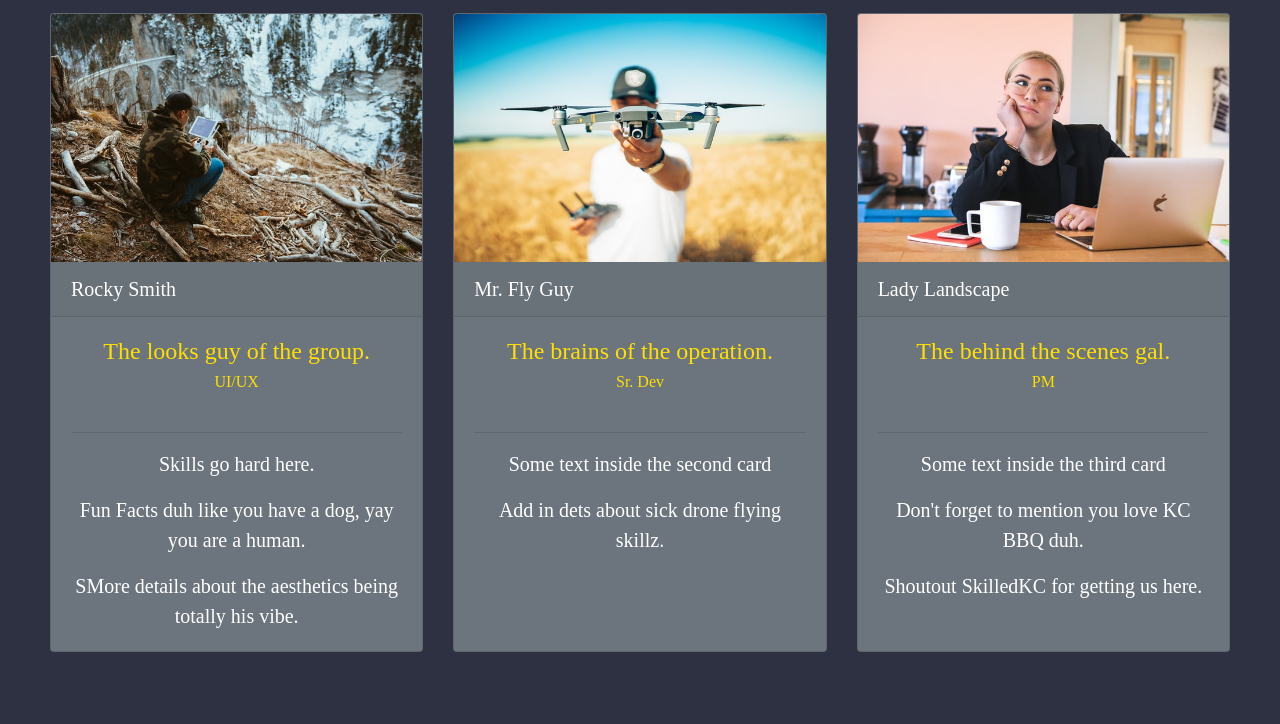
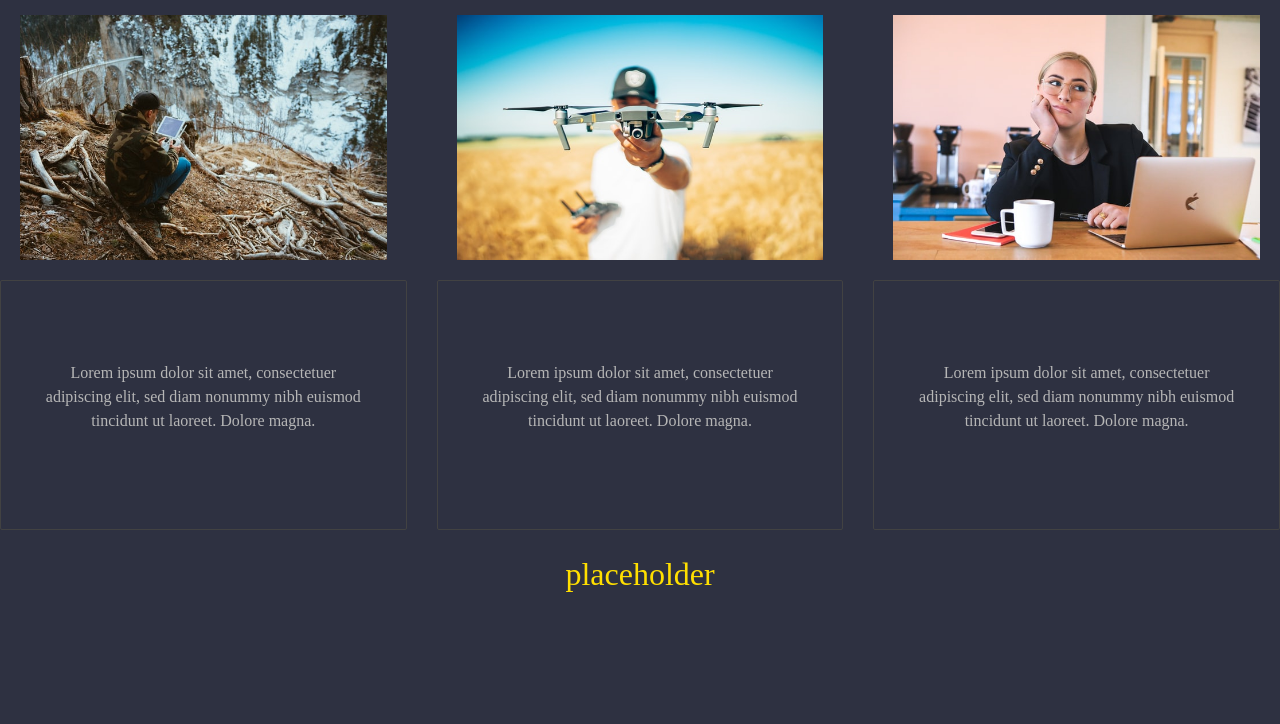
Before and after one commit to kimbrow-slice/HigherAltitude, a plain HTML site: page about_us.html in a window 1280 px wide. Shown: the part 278-1002 px from the top of the page. After the commit the page ends 921 px from the top, so only its background shows below. Drawn offline with nearby package versions, Linux system fonts and the light colour scheme; a web font is replaced by a local one.

Commit message:
Updated About Us

```diff
--- a/about_us.css
+++ b/about_us.css
@@ -11,18 +11,33 @@ h6 {
     font-family: Offside;
 }
 
-.card-title {
-    color:  #FFDF00;
-}
-
-.card-text {
+p {
+    color: #b6b6b6;
     font-family: Offside;
 }
 
-#about {
+.title {
     color: #FFDF00;
-    font-size: 20px;
-    padding: 50px 50px 50px 50px;
+    text-align: center;
     font-family: Offside;
+}
 
+img{
+max-width: 100%;
+padding: 20px 20px 20px 20px;
 }
+
+.blog-wrapper {
+    border: 1px solid rgb(66, 66, 66);
+    border-radius: 2px;
+    text-align: center;
+    padding: 80px 40px 80px 40px;
+    -webkit-transition: all 0.6s ease-in;
+    transition: all 0.6s ease-in;
+    font-family: Offside;
+}
+
+.blog-wrapper:hover {
+    border-color: #FFDF00;
+    text-decoration: none;
+}
--- a/about_us.html
+++ b/about_us.html
@@ -29,55 +29,44 @@
         <img src="#" alt="Drone Hero Video Here">
 
         <!-- About Us -->
-        <section id="about" class="">
+        <section id="about">
             <div class="container">
                 <div class="title">
                         <h1>About the Crew</h1>
                         <p class="title">Dronies here trying to create a landing page for KC flyers.</p>
                     </div>
             </div>
-            <div class="card-deck">
-                <!-- CARD 1 -->
-                <div class="card bg-secondary text-white">
-                    <img class="card-img-top" src="images/team1.jpg" alt="Card image" style="width:100%">
-                    <div class="card-header">Rocky Smith</div>
-                    <div class="card-body text-center">
-                        <h4 class="card-title">The looks guy of the group.</h4>
-                        <h6 class="card-subtitle">UI/UX</h6>
-                        <hr>
-                        <p class="card-text">Skills go hard here. </p>
-                    <p class="card-text">Fun Facts duh like you have a dog, yay you are a human.</p>
-                    <p class="card-text">SMore details about the aesthetics being totally his vibe.</p>
+            <div class="row">
 
-                  </div>
+            <!-- CARD 1 -->
+            <div class="col-md-4 col-sm-4">
+                <img src="images/team1.jpg" alt="Team Member 1" class="img-responsive">
+                <div class="blog-wrapper">
+                  <p>Lorem ipsum dolor sit amet, consectetuer adipiscing elit, sed diam nonummy nibh euismod tincidunt ut laoreet. Dolore magna.</p>
                 </div>
+            </div>
 
-                <!-- CARD 2-->
-                <div class="card bg-secondary text-white">
-                    <img class="card-img-top" src="images/team2.jpg" alt="Card image" style="width:100%">
-                    <div class="card-header">Mr. Fly Guy</div>
-                    <div class="card-body text-center">
-                        <h4 class="card-title">The brains of the operation.</h4>
-                        <h6 class="card-subtitle">Sr. Dev</h6>
-                        <hr>
-                        <p class="card-text">Some text inside the second card</p>
-                        <p class="card-text">Add in dets about sick drone flying skillz.</p>
-                  </div>
+            <!-- CARD 2-->
+            <div class="col-md-4 col-sm-4">
+                <img src="images/team2.jpg" alt="Team Member 1" class="img-responsive">
+
+            <div class="blog-wrapper">
+                  <p>Lorem ipsum dolor sit amet, consectetuer adipiscing elit, sed diam nonummy nibh euismod tincidunt ut laoreet. Dolore magna.</p>
                 </div>
+            </div>
 
-                <!-- CARD 3 -->
-                <div class="card bg-secondary text-white">
-                    <img class="card-img-top" src="images/team3.jpg" alt="Card image" style="width:100%">
-                    <div class="card-header">Lady Landscape</div>
-                    <div class="card-body text-center">
-                        <h4 class="card-title">The behind the scenes gal.</h4>
-                        <h6 class="card-subtitle">PM</h6>
-                        <hr>
-                        <p class="card-text">Some text inside the third card</p>
-                        <p class="card-text">Don't forget to mention you love KC BBQ duh.</p>
-                        <p class="card-text">Shoutout SkilledKC for getting us here.</p>
-                  </div>
+            <!-- CARD 3 -->
+            <div class="col-md-4 col-sm-4">
+            <img src="images/team3.jpg" alt="Team Member 1" class="img-responsive">
+
+            <div class="blog-wrapper">
+                  <p>Lorem ipsum dolor sit amet, consectetuer adipiscing elit, sed diam nonummy nibh euismod tincidunt ut laoreet. Dolore magna.</p>
                 </div>
+            </div>
+            </div>
+
+
+
 
         </section>
 
```
Also changed, not shown: images/resourcepage.jpg (added).
